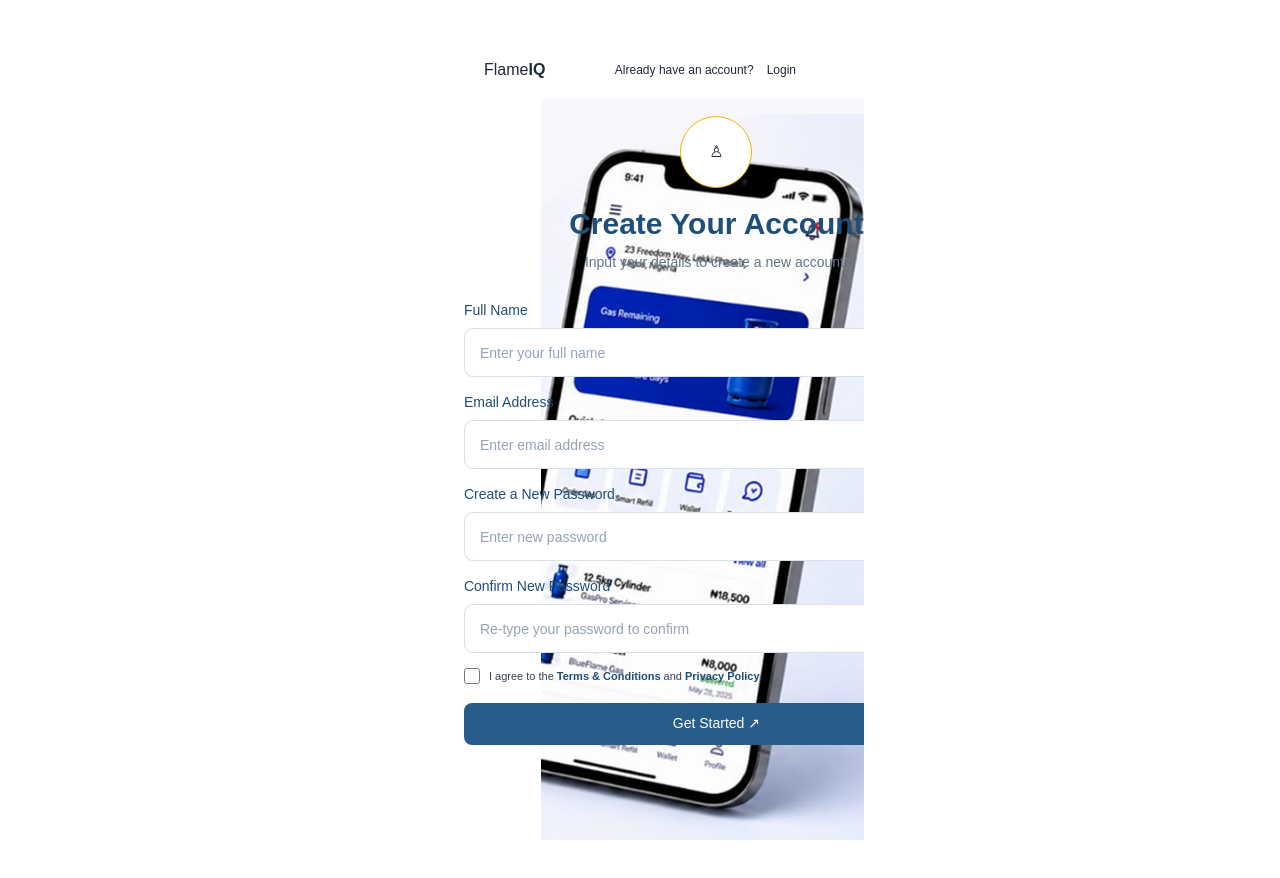
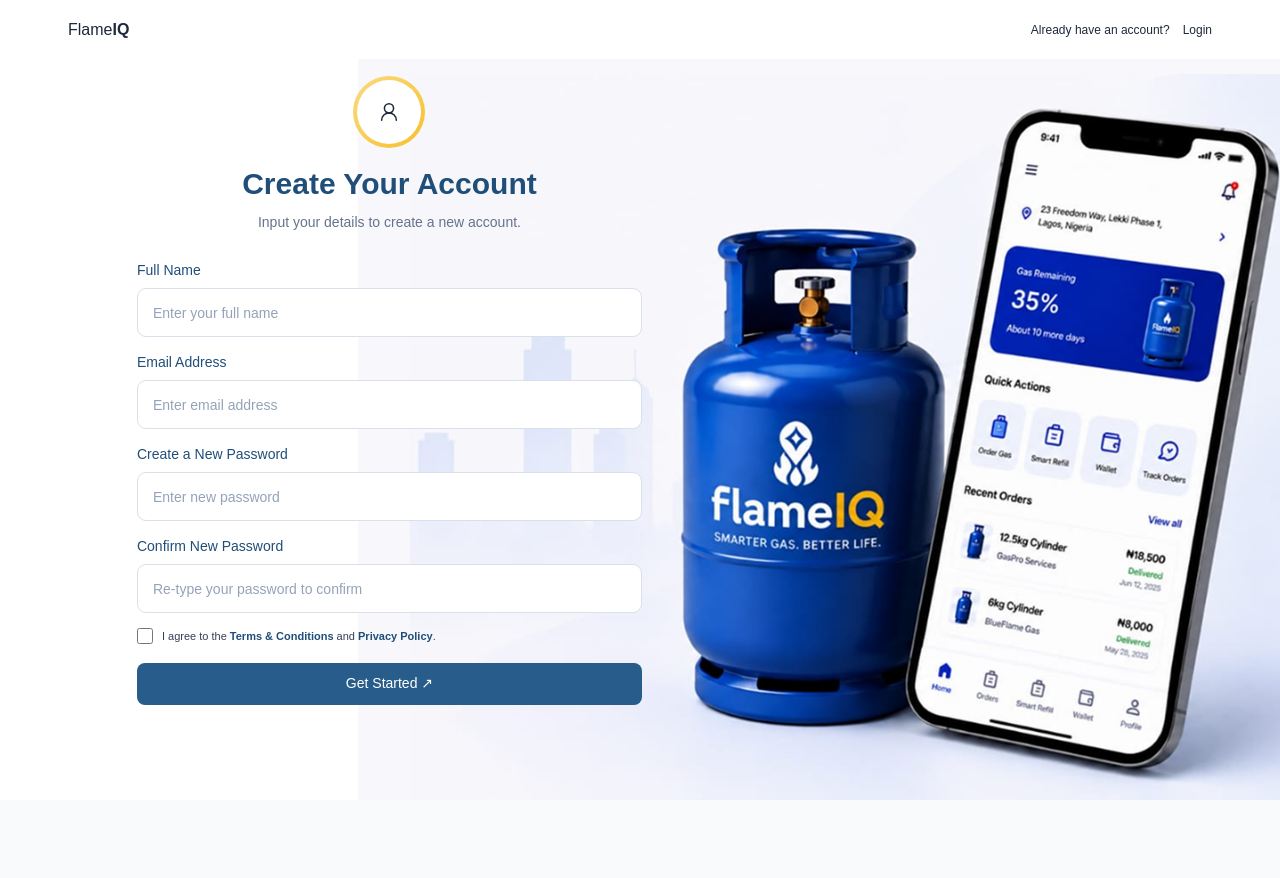
Before and after one commit to Ekstan769/FLAMEIQ, a Next.js app in the folder frontend/: page /signup in a window 1280 px wide. After the commit the page ends 800 px from the top, so only its background shows below. Built offline with nearby package versions, Linux system fonts and the light colour scheme; no server answers.

Commit message:
reset layout and style correction

```diff
--- a/frontend/app/(auth)/signup/layout.tsx
+++ /dev/null
@@ -1,9 +0,0 @@
-import type { ReactNode } from "react";
-
-export default function SignupLayout({
-  children,
-}: {
-  children: ReactNode;
-}) {
-  return <>{children}</>;
-}
--- a/frontend/app/(auth)/signup/page.tsx
+++ b/frontend/app/signup/page.tsx
@@ -92,11 +92,11 @@
           />
         </div>
 
-        {/* Form Overlay */}
         <div className="signup-form-container">
-          {/* Signup Icon */}
           <div className="signup-icon">
-            ♙
+            <div className="signup-icon-inner">
+              <UserRound size={32} />
+            </div>
           </div>
 
           {/* Heading */}
--- a/frontend/app/(auth)/signup/signup.css
+++ b/frontend/app/signup/signup.css
@@ -1,16 +1,10 @@
-/* ================================
-   SIGNUP PAGE
-================================ */
+
 
 .signup-page {
   min-height: 100vh;
   background: #ffffff;
   overflow: hidden;
 }
-
-/* ================================
-   HEADER
-================================ */
 
 .signup-header {
   height: 59px;
@@ -66,10 +60,6 @@
   background: #f8fafc;
 }
 
-/* ================================
-   MAIN AREA
-================================ */
-
 .signup-section {
   position: relative;
   height: calc(100vh - 59px);
@@ -77,10 +67,6 @@
   overflow: hidden;
   background: #ffffff;
 }
-
-/* ================================
-   BACKGROUND / ARTWORK
-================================ */
 
 .signup-background {
   position: absolute;
@@ -113,10 +99,6 @@
   object-fit: contain;
 }
 
-/* ================================
-   FORM AREA
-================================ */
-
 .signup-form-container {
   position: absolute;
 
@@ -132,9 +114,6 @@
   align-items: center;
 }
 
-/* ================================
-   PROFILE ICON
-================================ */
 
 .signup-icon {
   width: 72px;
@@ -142,9 +121,9 @@
 
   border-radius: 50%;
 
-  border: 1px solid #f4b400;
+  background: linear-gradient(135deg, #fada80, #f6c12a);
 
-  background: #ffffff;
+  padding: 4px;
 
   display: flex;
   align-items: center;
@@ -155,10 +134,23 @@
   position: relative;
 }
 
+.signup-icon-inner {
+  width: 100%;
+  height: 100%;
+
+  border-radius: 50%;
+
+  background: #ffffff;
+
+  display: flex;
+  align-items: center;
+  justify-content: center;
+}
+
 .signup-icon svg {
   width: 22px;
   height: 22px;
-  color: #1f4e79;
+  color: #1e293b;
   stroke-width: 1.7;
 }
 
```
